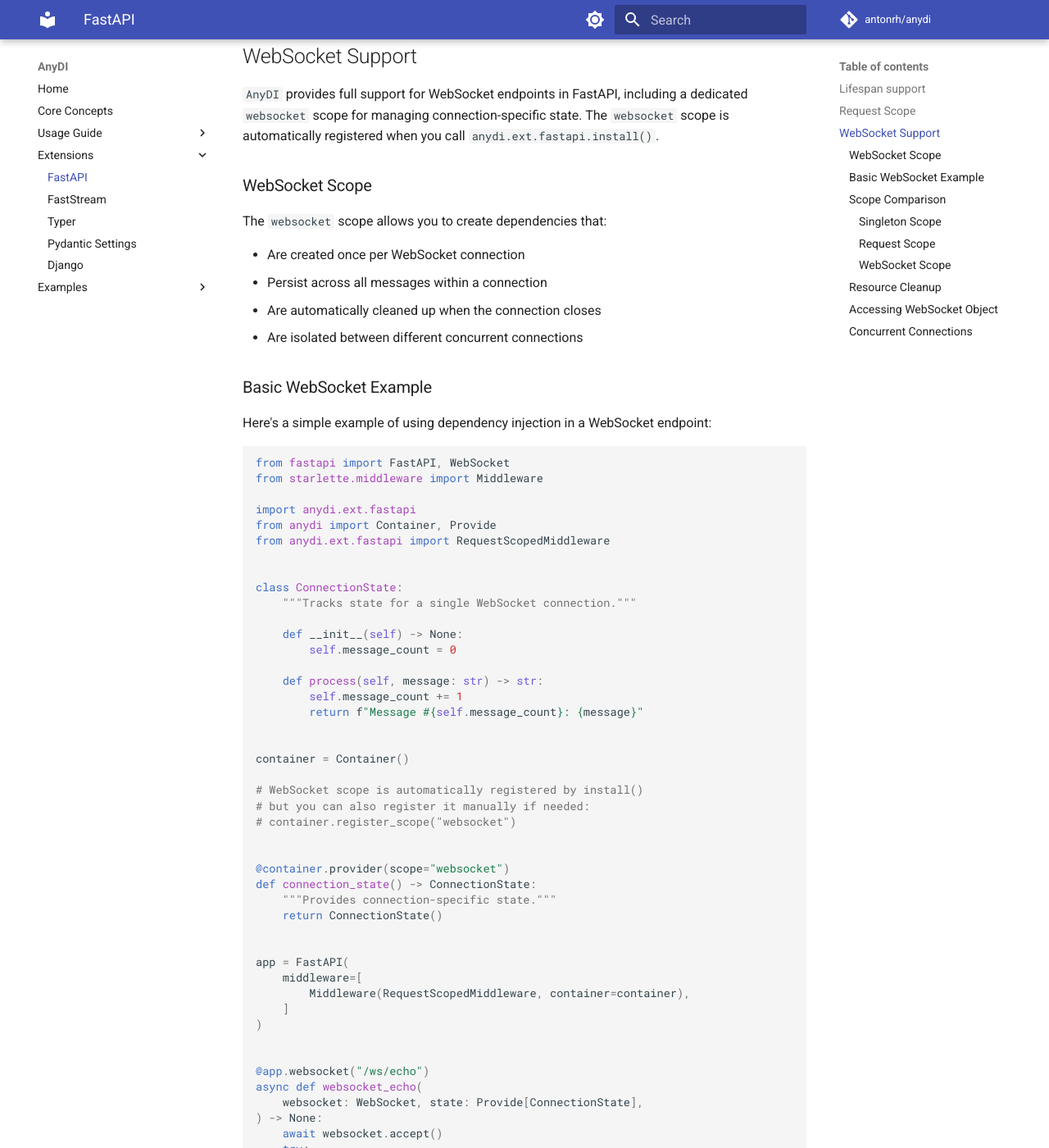
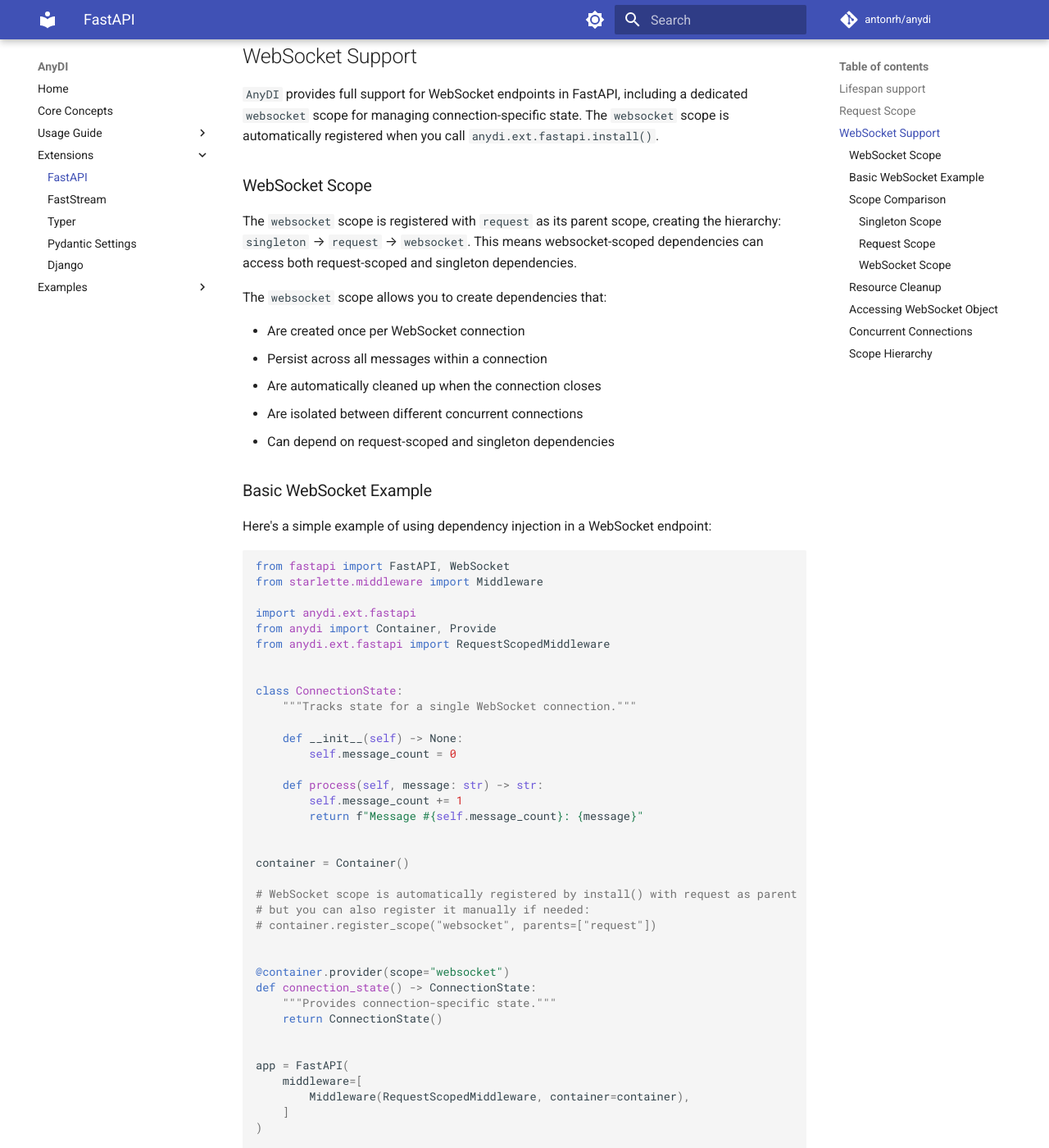
Before and after one commit to antonrh/anydi, an MkDocs documentation site: the page built from docs/extensions/fastapi.md, in a window 1280 px wide and 1400 px high, scrolled down 3253 px. Shown: the whole window at 82% size. Built offline with MkDocs 1.6.1 and Material for MkDocs 9.7.7, drawn with Linux system fonts in a browser that asks for light colours; comment, search, counter and statistics services are not loaded; some of the changed text lies outside the part shown.

Commit message:
Inherit FastAPI websocket scope from request scope

````diff
--- a/docs/extensions/fastapi.md
+++ b/docs/extensions/fastapi.md
@@ -168,12 +168,16 @@ connection-specific state. The `websocket` scope is automatically registered whe
 
 ### WebSocket Scope
 
+The `websocket` scope is registered with `request` as its parent scope, creating the hierarchy: `singleton` → `request` → `websocket`.
+This means websocket-scoped dependencies can access both request-scoped and singleton dependencies.
+
 The `websocket` scope allows you to create dependencies that:
 
 - Are created once per WebSocket connection
 - Persist across all messages within a connection
 - Are automatically cleaned up when the connection closes
 - Are isolated between different concurrent connections
+- Can depend on request-scoped and singleton dependencies
 
 ### Basic WebSocket Example
 
@@ -201,9 +205,9 @@ class ConnectionState:
 
 container = Container()
 
-# WebSocket scope is automatically registered by install()
+# WebSocket scope is automatically registered by install() with request as parent
 # but you can also register it manually if needed:
-# container.register_scope("websocket")
+# container.register_scope("websocket", parents=["request"])
 
 
 @container.provider(scope="websocket")
@@ -407,7 +411,18 @@ async def websocket_concurrent(
         await websocket.send_text(response)
 ```
 
-!!! note
+### Scope Hierarchy
 
-    The `RequestScopedMiddleware` handles both HTTP requests and WebSocket connections.
-    It automatically creates both `request` and `websocket` scoped contexts for WebSocket connections.
+Since `websocket` inherits from `request` scope, websocket-scoped providers can inject request-scoped dependencies:
+
+```python
+@container.provider(scope="request")
+def request_id() -> str:
+    import uuid
+    return str(uuid.uuid4())
+
+
+@container.provider(scope="websocket")
+def connection_tracker(request_id: str) -> ConnectionTracker:
+    return ConnectionTracker(connection_id=request_id)
+```
````
Also changed, not shown: 4 other files.
